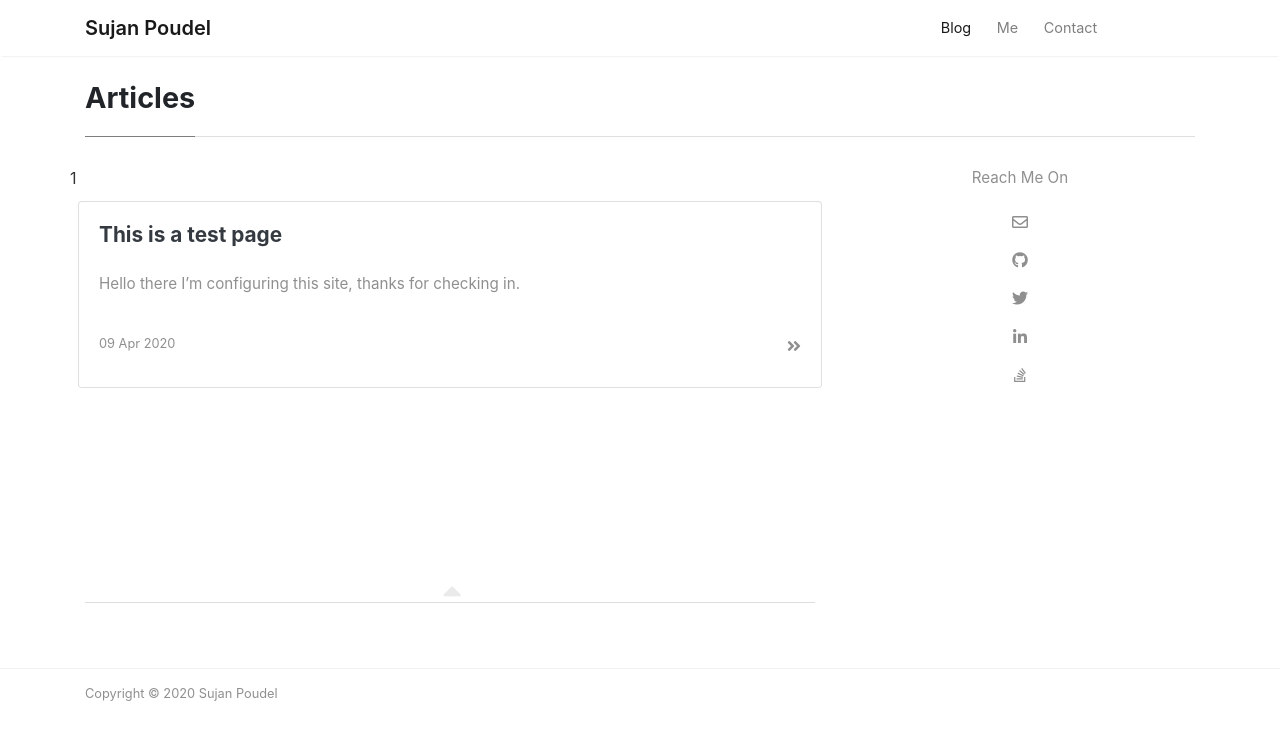
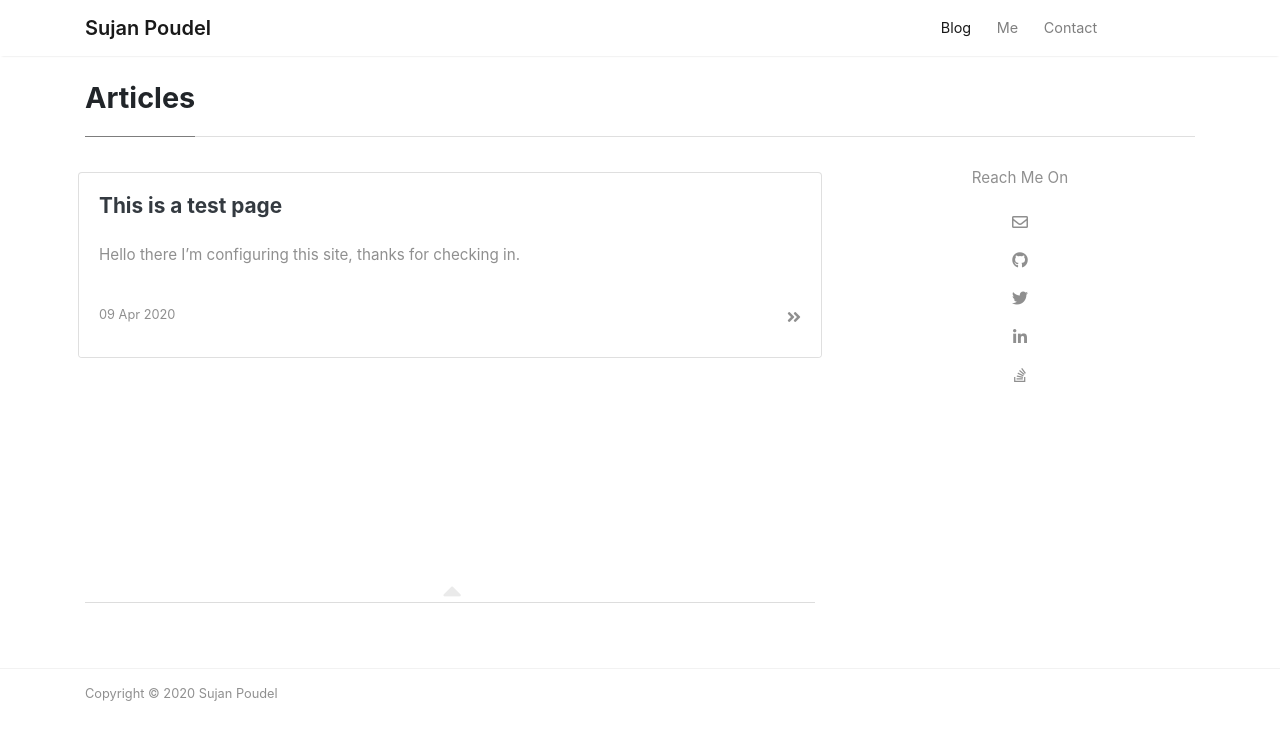
Before and after one commit to psuzn/psuzn.github.io, a Jekyll site: the page built from index.html, in a window 1280 px wide. Shown: the top 740 px of the page. Built offline with Jekyll 4.4.1, drawn with Linux system fonts in a browser that asks for light colours; nearby versions of some CDN libraries; the list of posts is cut into pages by our own code.

Commit message:
removed empty test

```diff
--- a/index.html
+++ b/index.html
@@ -9,12 +9,6 @@ title: Articles
     ================================================== -->
     <section class="recent-posts" style="min-height: 400px;">
       <div class="row listrecent">
-        {{ paginator.total_pages  }}
-
-        {% if paginator.total_pages >1 %}
-        <span>I'm writing articles check in later</span>
-        {% endif %}
-
         {% for post in paginator.posts %} {% include postbox.html %} {% endfor %}
       </div>
     </section>
```
